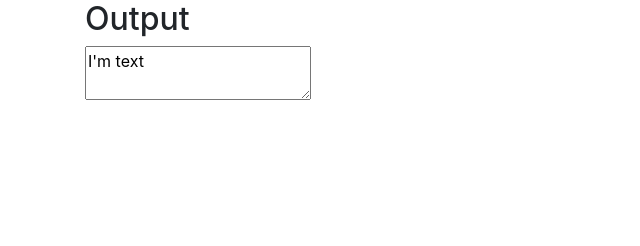
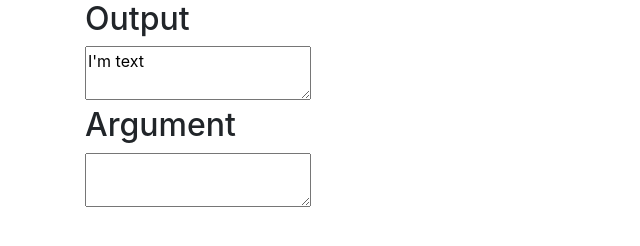
Before and after one commit to mstop4/gml-script-wizard, a React app: page / in a window 1280 px wide. Shown: the whole page, without its empty margins (0-640 px from the left). Built offline with nearby package versions, Linux system fonts and the light colour scheme.

Commit message:
refactored App

```diff
--- a/src/index.html
+++ b/src/index.html
@@ -11,7 +11,7 @@
     <div class="container">
       <div class="row">
         <div class="col md-8">
-          <div id="app">
+          <div id="main-app">
             <!-- app goes here -->
           </div>
         </div>
--- a/src/js/App.js
+++ /dev/null
@@ -1,8 +0,0 @@
-import React from 'react'
-import { render } from 'react-dom'
-import OutputBox from './components/OutputBox'
-
-render(
-    <OutputBox />,
-    document.getElementById('app')
-)
--- /dev/null
+++ b/src/js/components/App.js
@@ -0,0 +1,14 @@
+import React from 'react'
+import OutputBox from './OutputBox'
+import ArgumentBox from './ArgumentBox'
+
+const App = () => {
+    return (
+      <div className='app'>
+        <OutputBox/>
+        <ArgumentBox/>
+      </div>
+    )
+  }
+
+  export default App
--- /dev/null
+++ b/src/js/index.js
@@ -0,0 +1,8 @@
+import React from 'react'
+import { render } from 'react-dom'
+import App from './components/App'
+
+render(
+    <App />,
+    document.getElementById('main-app')
+)
--- a/webpack.common.js
+++ b/webpack.common.js
@@ -3,7 +3,7 @@ const CleanWebpackPlugin = require('clean-webpack-plugin')
 const HtmlWebPackPlugin = require('html-webpack-plugin')
 
 module.exports = {
-  entry: './src/js/App.js',
+  entry: './src/js/index.js',
 
   output: {
     path: path.resolve(__dirname, 'dist'),
```
